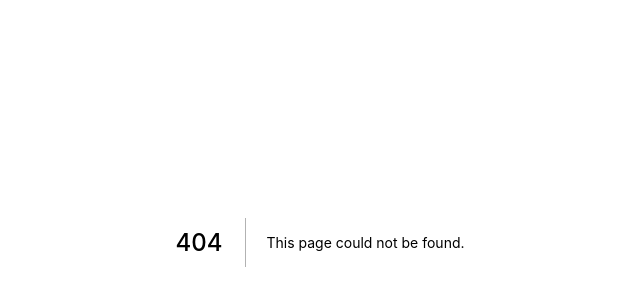
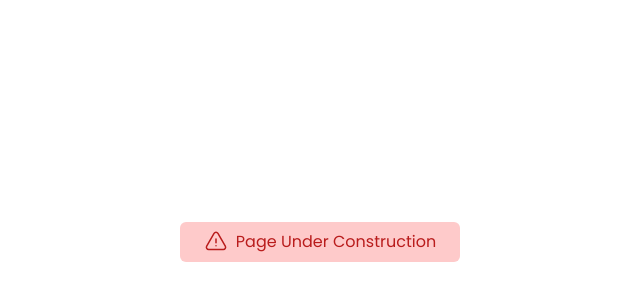
Before and after one commit to iam-dante/iam-web, a Next.js app: page /projects in a window 1280 px wide. Before the commit this address had no page. Shown: the part 158-458 px from the top of the page, without its empty margins (320-960 px from the left). Built offline with nearby package versions, Linux system fonts and the light colour scheme.

Commit message:
add project page

```diff
--- a/pages/index.tsx
+++ b/pages/index.tsx
@@ -1,6 +1,7 @@
 import Head from "next/head";
 import { useState } from "react";
 import { Switch } from "@headlessui/react";
+import Link from "next/link";
 
 const Home = (): JSX.Element => {
   const [enabled, setEnabled] = useState(true);
@@ -82,7 +83,10 @@ const Home = (): JSX.Element => {
                 <p className="text-2xl dark:text-white">
                     Data Scientist with a software development backgroud located at Maryland Baltimore County.
                 </p>
+
                  */}
+
+
                 <div className="flex flex-row space-x-6">
                   <a
                     href="https://github.com/iam-dante"
@@ -151,8 +155,10 @@ Data Scientist with a software development backgroud located at Maryland Baltimo
                       />
                     </svg>
                   </a>
+
+                  <Link href="/projects" className="cursor-pointer">
                     <svg
-                    className="h-6 w-6 text-gray-500 hover:text-green-500"
+                      className="h-6 w-6 text-gray-500 hover:text-green-500 cursor-pointer"
                       viewBox="0 0 16 16"
                       fill="currentcolor"
                       xmlns="http://www.w3.org/2000/svg"
@@ -160,6 +166,7 @@ Data Scientist with a software development backgroud located at Maryland Baltimo
                       <path d="M10.5858 2.58579C11.3668 1.80474 12.6331 1.80474 13.4142 2.58579C14.1952 3.36684 14.1952 4.63316 13.4142 5.41421L10.4142 8.41421C9.63315 9.19526 8.36682 9.19526 7.58577 8.41421C7.19524 8.02369 6.56208 8.02369 6.17156 8.41421C5.78103 8.80474 5.78103 9.4379 6.17156 9.82843C7.73365 11.3905 10.2663 11.3905 11.8284 9.82843L14.8284 6.82843C16.3905 5.26633 16.3905 2.73367 14.8284 1.17157C13.2663 -0.390524 10.7337 -0.390524 9.17156 1.17157L7.67156 2.67157C7.28103 3.0621 7.28103 3.69526 7.67156 4.08579C8.06208 4.47631 8.69524 4.47631 9.08577 4.08579L10.5858 2.58579Z" />
                       <path d="M5.58579 7.58579C6.36683 6.80474 7.63316 6.80474 8.41421 7.58579C8.80474 7.97631 9.4379 7.97631 9.82843 7.58579C10.219 7.19526 10.219 6.5621 9.82843 6.17157C8.26633 4.60948 5.73367 4.60948 4.17157 6.17157L1.17157 9.17157C-0.390524 10.7337 -0.390524 13.2663 1.17157 14.8284C2.73367 16.3905 5.26633 16.3905 6.82843 14.8284L8.32843 13.3284C8.71895 12.9379 8.71895 12.3047 8.32843 11.9142C7.9379 11.5237 7.30474 11.5237 6.91421 11.9142L5.41421 13.4142C4.63316 14.1953 3.36684 14.1953 2.58579 13.4142C1.80474 12.6332 1.80474 11.3668 2.58579 10.5858L5.58579 7.58579Z" />
                     </svg>
+                  </Link>
                 </div>
               </div>
             </div>
@@ -171,7 +178,11 @@ Data Scientist with a software development backgroud located at Maryland Baltimo
 
         <div className="md:hidden flex justify-center items-center h-[90%] w-full ">
           <div className="w-98 h-auto  flex justify-center flex-col items-center w-full space-y-6 px-12">
-            <img src="/images/richard.jpg" className="rounded-full h-40 w-40" alt="" />
+            <img
+              src="/images/richard.jpg"
+              className="rounded-full h-40 w-40"
+              alt=""
+            />
             <h1 className=" text-4xl text-center dark:text-white font-jet">
               Brian Gasper
             </h1>
--- /dev/null
+++ b/pages/projects.tsx
@@ -0,0 +1,26 @@
+const Projects = () => {
+  return (
+    <div className="h-screen flex justify-center items-center">
+      <div className="flex flec-col space-x-2 py-2 px-6 bg-red-200 rounded-md">
+        <svg
+          xmlns="http://www.w3.org/2000/svg"
+          fill="none"
+          viewBox="0 0 24 24"
+          stroke-width="1.5"
+          stroke="currentColor"
+          className="w-6 h-6 text-red-700"
+        >
+          <path
+            stroke-linecap="round"
+            stroke-linejoin="round"
+            d="M12 9v3.75m-9.303 3.376c-.866 1.5.217 3.374 1.948 3.374h14.71c1.73 0 2.813-1.874 1.948-3.374L13.949 3.378c-.866-1.5-3.032-1.5-3.898 0L2.697 16.126zM12 15.75h.007v.008H12v-.008z"
+          />
+        </svg>
+
+        <h1 className="text-red-700">Page Under Construction</h1>
+      </div>
+    </div>
+  );
+};
+
+export default Projects;
```
Lines whose indentation alone changed are shown as unchanged.
